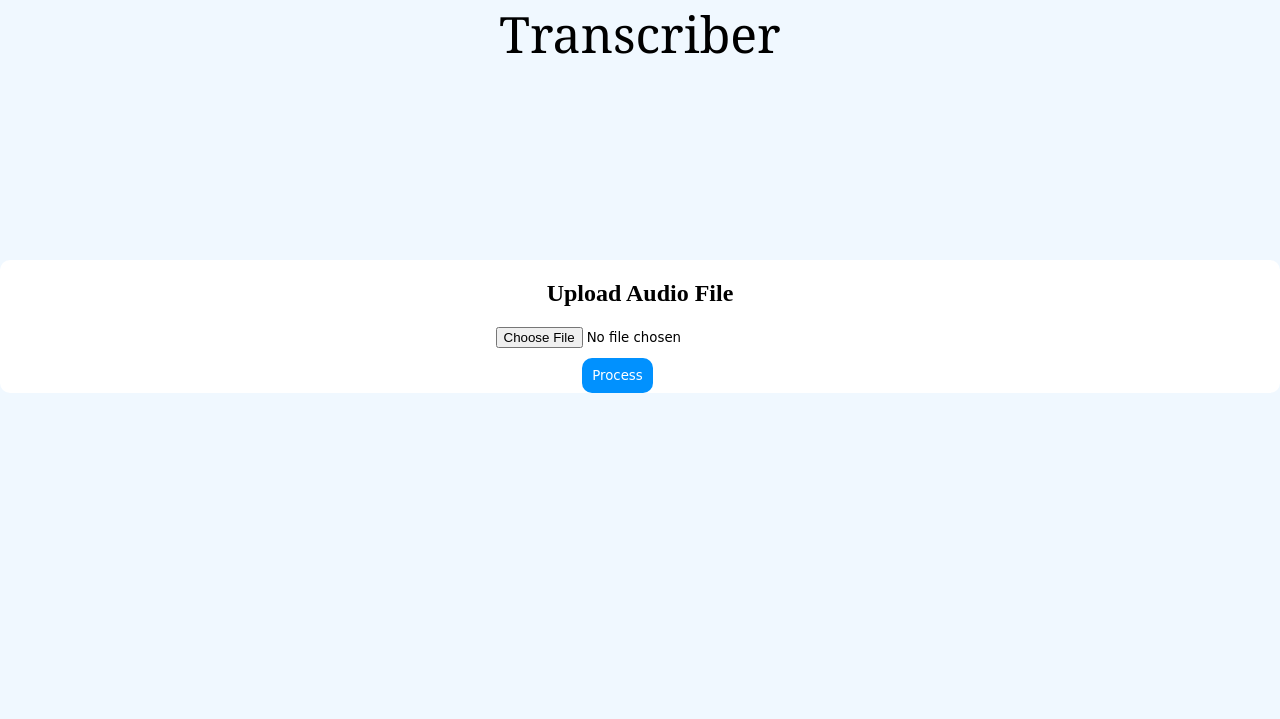
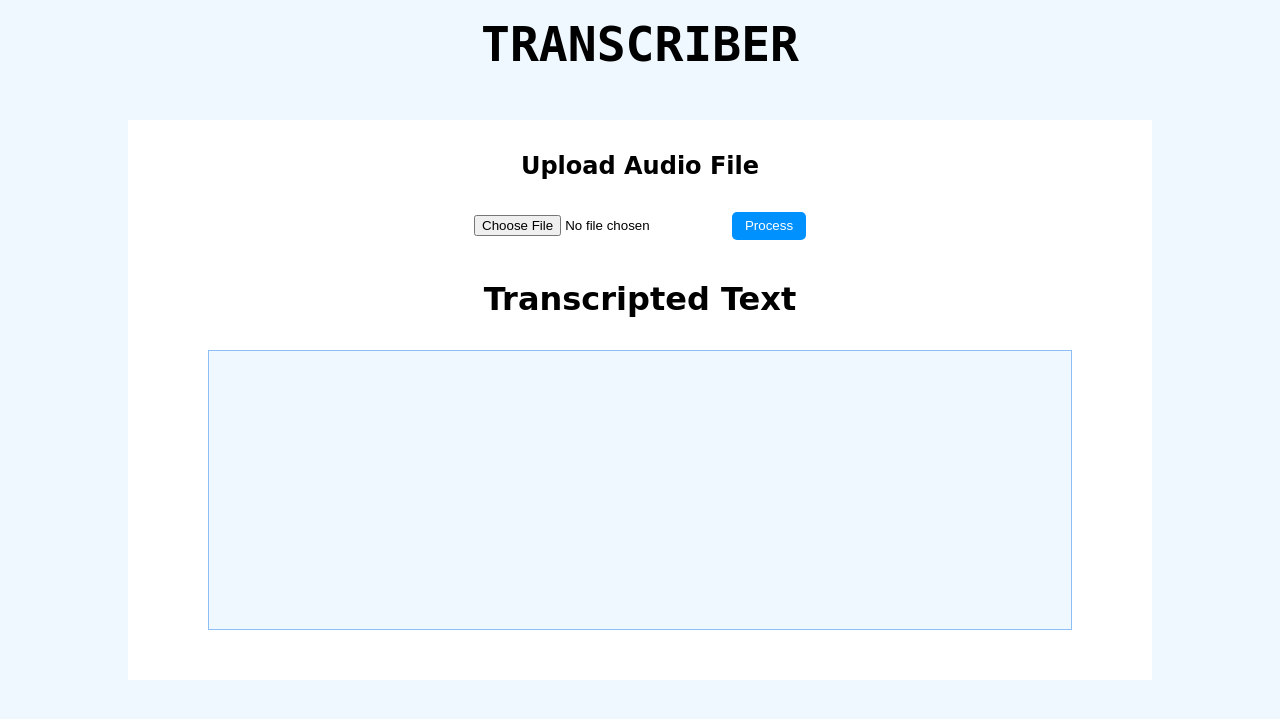
Before and after one commit to StarTrooper08/FlaskCaption, a Flask app: page / in a window 1280 px wide. Shown: the top 719 px of the page. Run offline with Flask 2, Linux system fonts and the light colour scheme.

Commit message:
improved overall styling of the webpage

```diff
--- /dev/null
+++ b/static/scripts/main.js
@@ -0,0 +1,10 @@
+
+const speechTranscriptContainer = document.querySelector(".speechTranscriptContainer > p")
+
+function animateLoader() {
+    speechTranscriptContainer.classList.add("loader")
+}
+
+function onPLoad() {
+    speechTranscriptContainer.classList.remove("loader")
+}
--- a/static/styles/style.css
+++ b/static/styles/style.css
@@ -1,52 +1,107 @@
-*{
-    box-sizing: border-box;
-}
-body{
-    margin: 0;
-    padding: 0;
-    background-color: aliceblue;
-
+* {
+  margin: 0;
+  padding: 0;
+  box-sizing: border-box;
 }
 
-h1, p , input{
-    font-family: cursive;
+:root {
+  --background-primary: #f0f8ff;
+  --background-secondary: #fff;
+  --bg-btn: #0191fe;
+  --bg-btn-hover: #0191fecc;
 }
 
-header{
-    display: flex;
-    justify-content: center;
-
-    font-size: 50px;
-    font-family: Georgia, 'Times New Roman', Times, serif;
-
+body {
+  background: var(--background-primary);
+  font-family: cursive;
 }
 
-#mainContainer{
-    display: flex;
-    align-items: center;
-    flex-direction: column;
-    border-radius: 10px;
-    background-color: white;
-    margin-top: 15%;
-
-
-
-
-
+h1.title {
+  text-align: center;
+  text-transform: uppercase;
+  font-family: monospace;
+  font-size: 3rem;
+  padding: 1rem;
 }
 
-#submitButton{
-    background-color: #0191FE;
-    color: white;
-    border: none;
-    border-radius: 10px;
-    margin-top: 10px;
-    margin-left: 30%;
-    padding: 10px;
-
-
+main {
+  width: 80vw;
+  height: 70vh;
+  margin: 2rem auto;
+  background: var(--background-secondary);
+  text-align: center;
 }
 
-#submitButton:hover{
-    cursor: pointer;
+main > h2 {
+  padding: 2rem 0;
 }
+
+.btn {
+  background-color: var(--bg-btn);
+  color: #fff;
+  border: none;
+  border-radius: 5px;
+  padding: 0.4rem 0.8rem;
+  -webkit-border-radius: 5px;
+  -moz-border-radius: 5px;
+  -ms-border-radius: 5px;
+  -o-border-radius: 5px;
+}
+
+.btn:hover {
+  background-color: var(--bg-btn-hover);
+}
+
+.transcripted-text-head {
+  margin-top: 5vh;
+  margin-bottom: 2rem;
+}
+
+.speechTranscriptContainer {
+  height: 35vh;
+  text-align: justify;
+  padding: 2rem;
+  background: var(--background-primary);
+  overflow-y: scroll;
+  margin: 1rem 5rem;
+  border: 1px solid rgb(140, 191, 243);
+}
+
+.speechTranscriptContainer::-webkit-scrollbar {
+  scrollbar-width: 2px;
+}
+
+.loader {
+  margin: auto;
+  border: 16px solid #f3f3f3;
+  border-top: 16px solid #3498db;
+  border-radius: 50%;
+  width: 120px;
+  height: 120px;
+  animation: spin 2s linear infinite;
+}
+
+@keyframes spin {
+  0% {
+    transform: rotate(0deg);
+  }
+  100% {
+    transform: rotate(360deg);
+  }
+}
+
+::-webkit-scrollbar {
+  width: 0.5rem;
+}
+
+::-webkit-scrollbar-button {
+  background-color: initial;
+}
+
+::-webkit-scrollbar-thumb {
+  background: lightblue;
+}
+
+::-webkit-scrollbar-track {
+  background: var(--background-primary);
+}
--- a/templates/index.html
+++ b/templates/index.html
@@ -1,5 +1,6 @@
 <!DOCTYPE html>
 <html lang="en">
+
 <head>
     <meta charset="UTF-8">
     <meta http-equiv="X-UA-Compatible" content="IE=edge">
@@ -7,24 +8,27 @@
     <title>FlaskProject - AudiotoText</title>
     <link rel="stylesheet" href="{{url_for('static', filename='styles/style.css')}}">
 </head>
+
 <body>
-    <header>Transcriber</header>
-    <div id="mainContainer">
+    <h1 class="title">Transcriber</h1>
+    <main id="mainContainer">
         <h2>Upload Audio File</h2>
-        <form method="post" enctype="multipart/form-data">
-           <input type="file" name="file" id="fileinput">
-           <br>
-           <input type="submit" id="submitButton" value="Process"/>
+        <form method="POST" enctype="multipart/form-data">
+            <input type="file" name="file" id="fileinput" required>
+            <input class="btn" type="submit" id="submitButton" value="Process" onclick="animateLoader()" />
+        </form>
 
-        </form>
-        {% if transcript != "" %}
+        <h1 class="transcripted-text-head">Transcripted Text</h1>
         <div class="speechTranscriptContainer">
-            <h1>Transcripted Text</h1>
-            <p>{{transcript}}</p>
+            <p id="transcripted-text">
+                {% if transcript != "" %}
+                    <p onload="onPLoad()">{{transcript}}</p>
+                {% endif %}
+            </p>
         </div>
-        {% endif %}
+    </main>
 
+    <script src="{{url_for('static', filename='scripts/main.js')}}"></script>
+</body>
 
-    </div>
-</body>
 </html>
```
